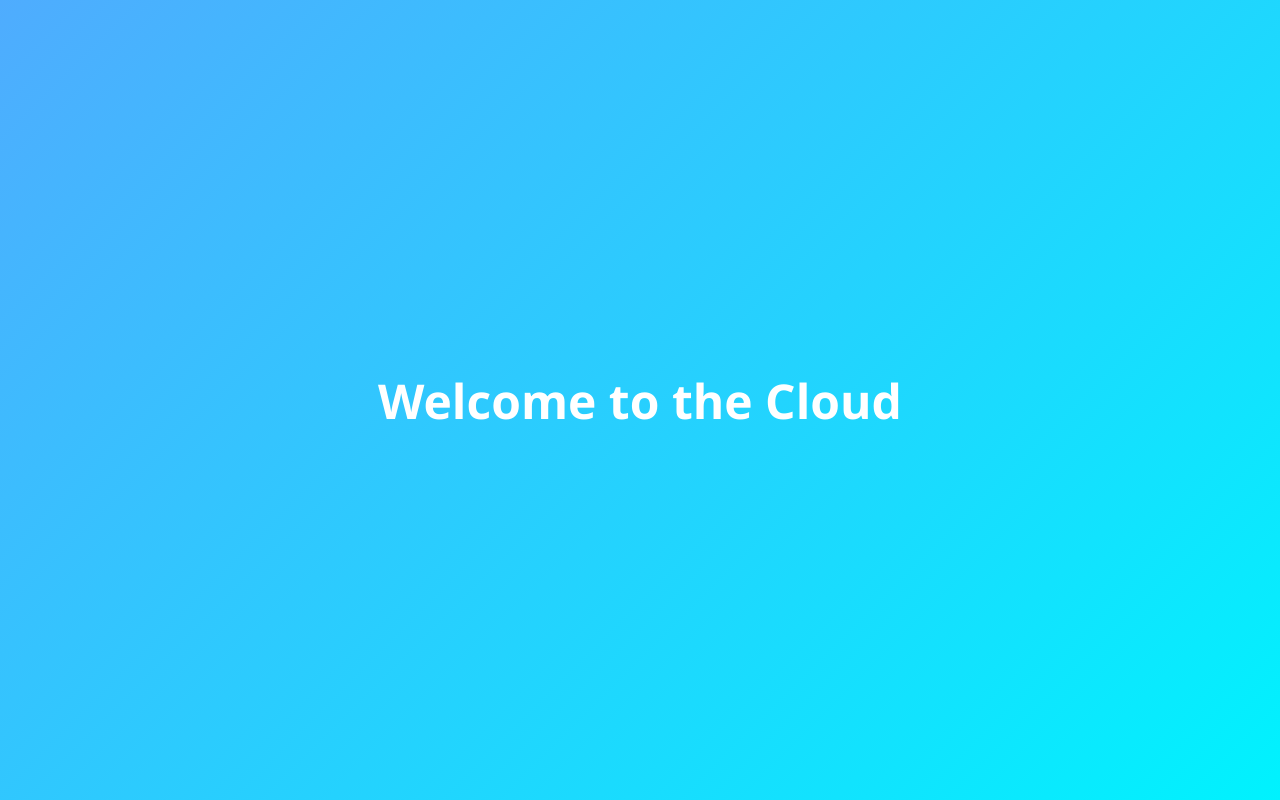
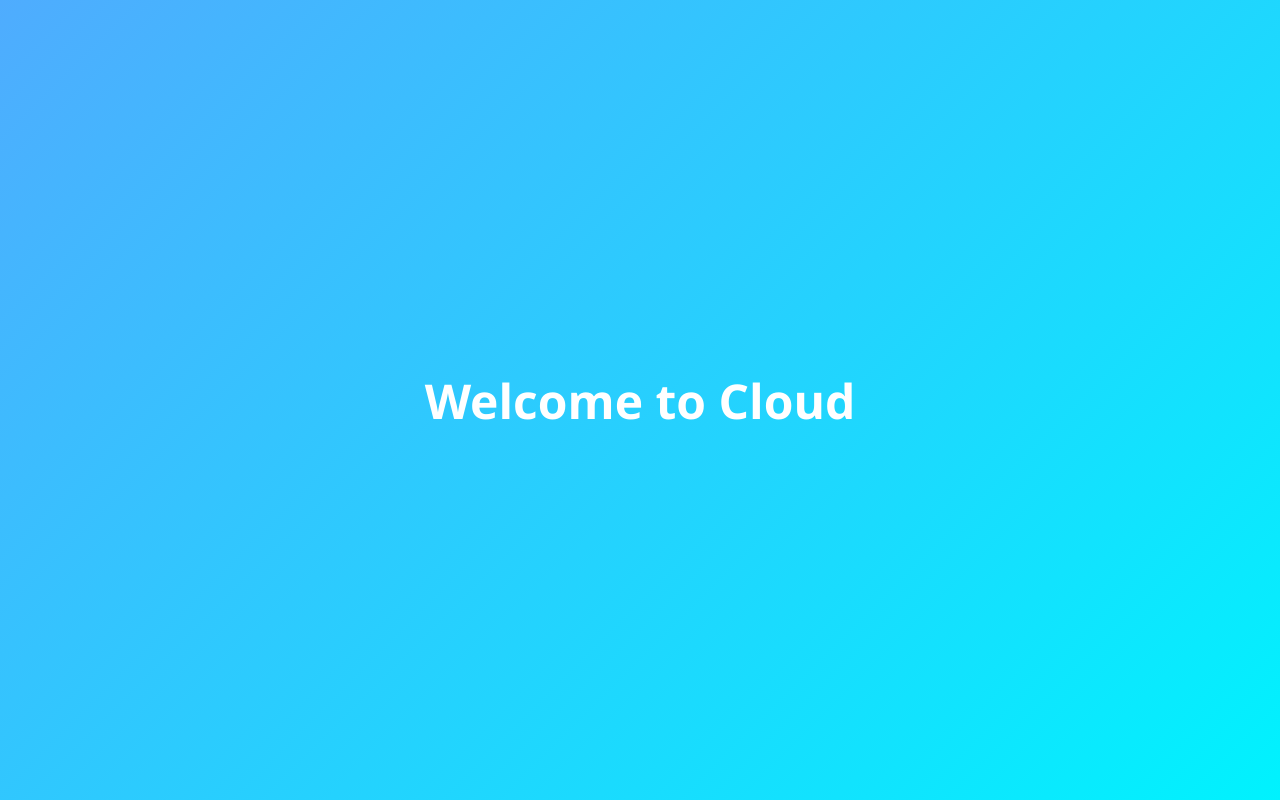
Before and after one commit to george-848/ai_demo_project, a plain HTML site: page index.html in a window 1280 px wide. Drawn offline with Linux system fonts and the light colour scheme.

Commit message:
new site

```diff
--- a/index.html
+++ b/index.html
@@ -38,6 +38,6 @@
   </style>
 </head>
 <body>
-  <h1>Welcome to the Cloud</h1>
+  <h1>Welcome to Cloud</h1>
 </body>
 </html>
```
